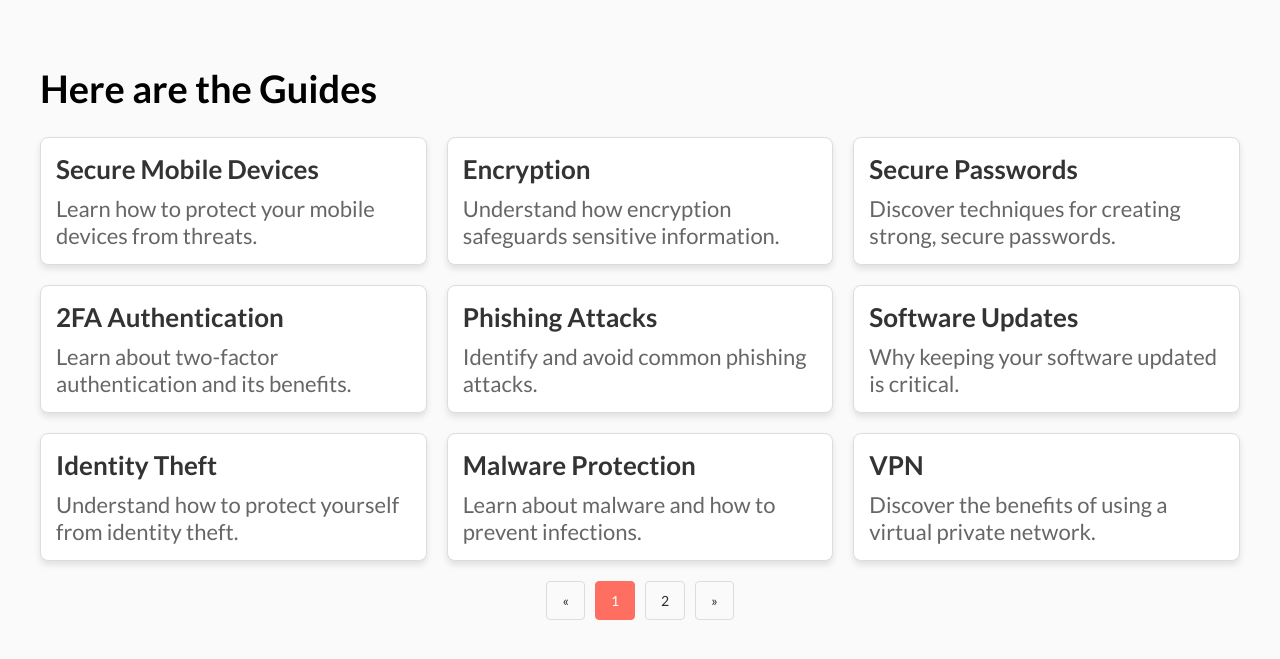
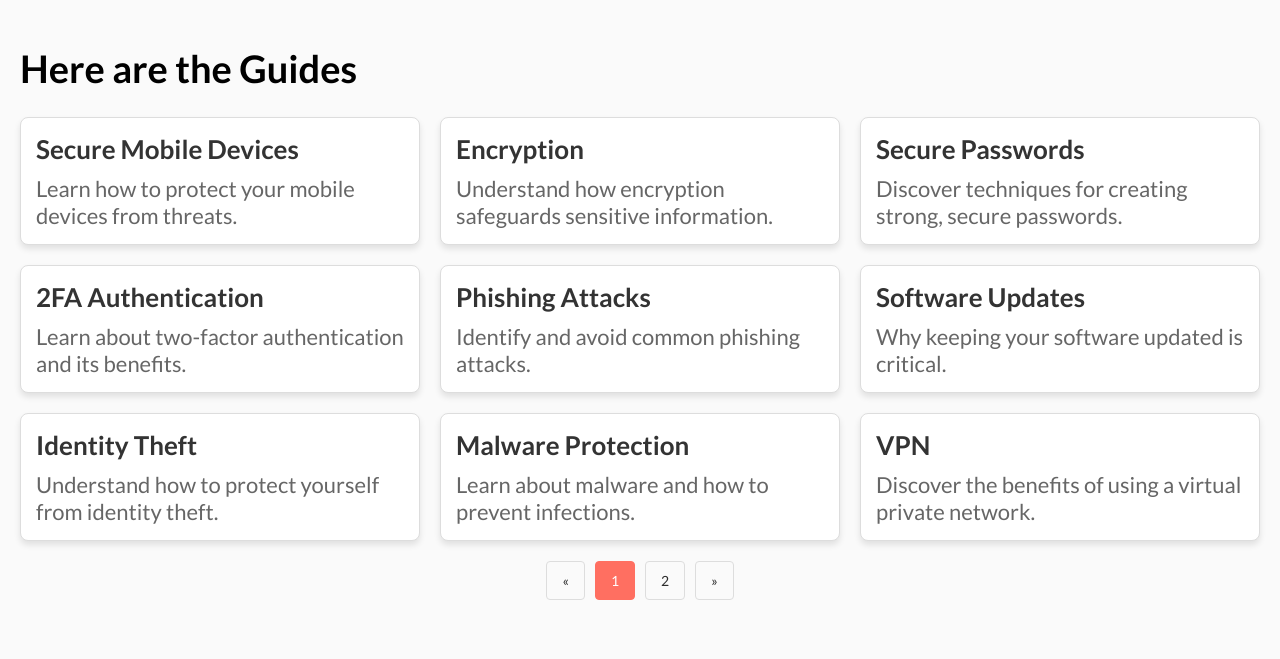
Before and after one commit to sarryteng/lvl4-individual-project, a Flask app: page /1/guides in a window 1280 px wide. Shown: the part 71-730 px from the top of the page. Run offline with Flask 3, Linux system fonts and the light colour scheme; some libraries are stand-ins or nearby versions.

Commit message:
fixed inconsistent spacing in guides

```diff
--- a/src/templates/guides.html
+++ b/src/templates/guides.html
@@ -5,7 +5,7 @@
 {% endblock %}
 
 {% block content %}
-    <main class="content">
+    <main>
         <h1>{{ _("Here are the Guides") }}</h1>
 
         <div class="card-container">
```
